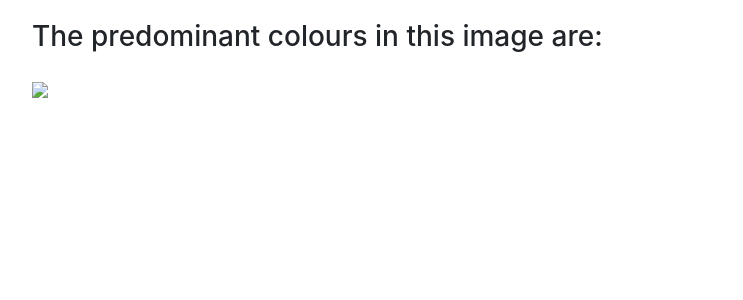
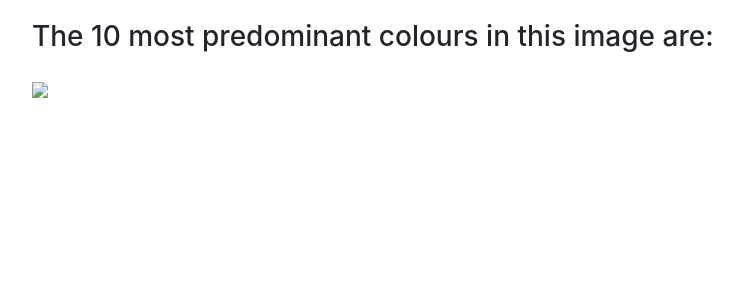
Before and after one commit to aidanjames/colour-hunter, a Flask app: template templates/colors.html in a window 1280 px wide. Shown: the part 82-382 px from the top of the page, without its empty margins (53-796 px from the left). Run offline with Flask 2, Linux system fonts and the light colour scheme; the template is opened without the code that fills it, so the values that code supplies are empty.

Commit message:
Refactor.

```diff
--- a/color_manager.py
+++ b/color_manager.py
@@ -1,4 +1,3 @@
-import matplotlib.pyplot as plt
 from sklearn.cluster import KMeans
 import cv2
 from collections import Counter
--- a/main.py
+++ b/main.py
@@ -51,7 +51,7 @@ def analyse_colors(pic_id):
     if not img:
         return 'Img Not Found!', 404
     chart_mgr = ColorManager()
-    colors = chart_mgr.get_colors(img.img, 8)
+    colors = chart_mgr.get_colors(img.img, 10)
     return render_template('colors.html', colors=colors, image=img_converted)
 
 
--- a/templates/colors.html
+++ b/templates/colors.html
@@ -26,7 +26,7 @@
 
 <body>
 <div class="container" style="padding-top:20px">
-  <h3>The predominant colours in this image are:</h3>
+  <h3>The 10 most predominant colours in this image are:</h3>
   <ul class="list-group">
     {% for color in colors %}
     <li class="list-group-item" style="background-color: {{color}}">{{ color }}</li>
```
Also changed, not shown: img.db.
